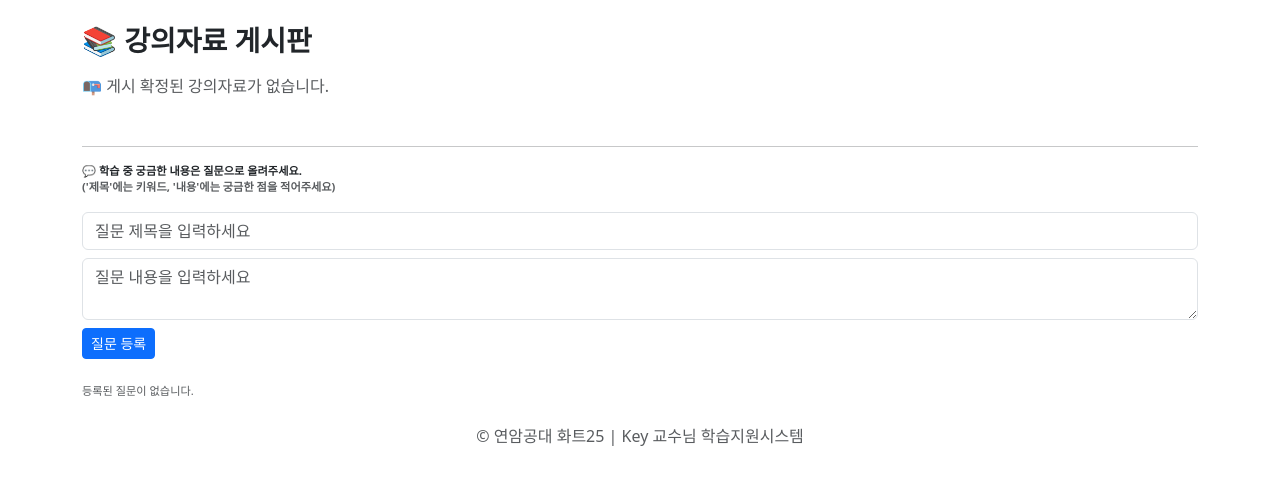
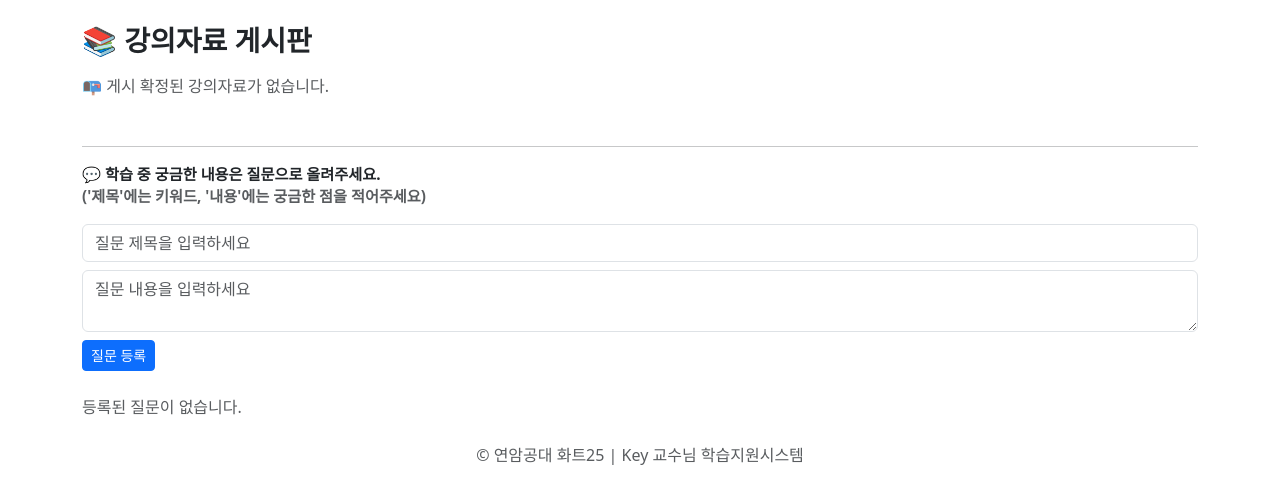
Before and after one commit to keyj-9bot/hwat25_2nd_term_lecture, a Flask app: template templates/lecture.html in a window 1280 px wide. Shown: the part 56-560 px from the top of the page. Run offline with Flask 3, Linux system fonts and the light colour scheme; the template is opened without the code that fills it, so the values that code supplies are empty; parts of the project's set-up code (start-up, migrations or seed data) failed here and were passed over.

Commit message:
Fix Q&A comment routes and restore font size

```diff
--- a/templates/lecture.html
+++ b/templates/lecture.html
@@ -1,12 +1,5 @@
 {% extends "base.html" %}
 {% block content %}
-
-<style>
-  /* ✅ Q&A 전용 글자 크기 축소 (기존의 약 70%) */
-  .question-section {
-    font-size: 0.7em;
-  }
-</style>
 
 <h3 class="fw-bold mb-3">📚 강의자료 게시판</h3>
 
@@ -48,13 +41,9 @@
   <p class="text-muted">📭 게시 확정된 강의자료가 없습니다.</p>
 {% endif %}
 
-
 <hr class="mt-5 mb-3">
 
-<!-- ✅ Q&A 전체 영역 -->
-<div class="question-section">
-
-  <p style="font-weight: 600;">
+<p style="font-size: 0.95rem; font-weight: 600;">
   💬 학습 중 궁금한 내용은 질문으로 올려주세요.<br>
   <span class="text-muted">('제목'에는 키워드, '내용'에는 궁금한 점을 적어주세요)</span>
 </p>
@@ -127,7 +116,4 @@
   <p class="text-muted">등록된 질문이 없습니다.</p>
 {% endif %}
 
-</div>
-<!-- ✅ Q&A 영역 끝 -->
-
 {% endblock %}
```
Lines whose indentation alone changed are shown as unchanged.
